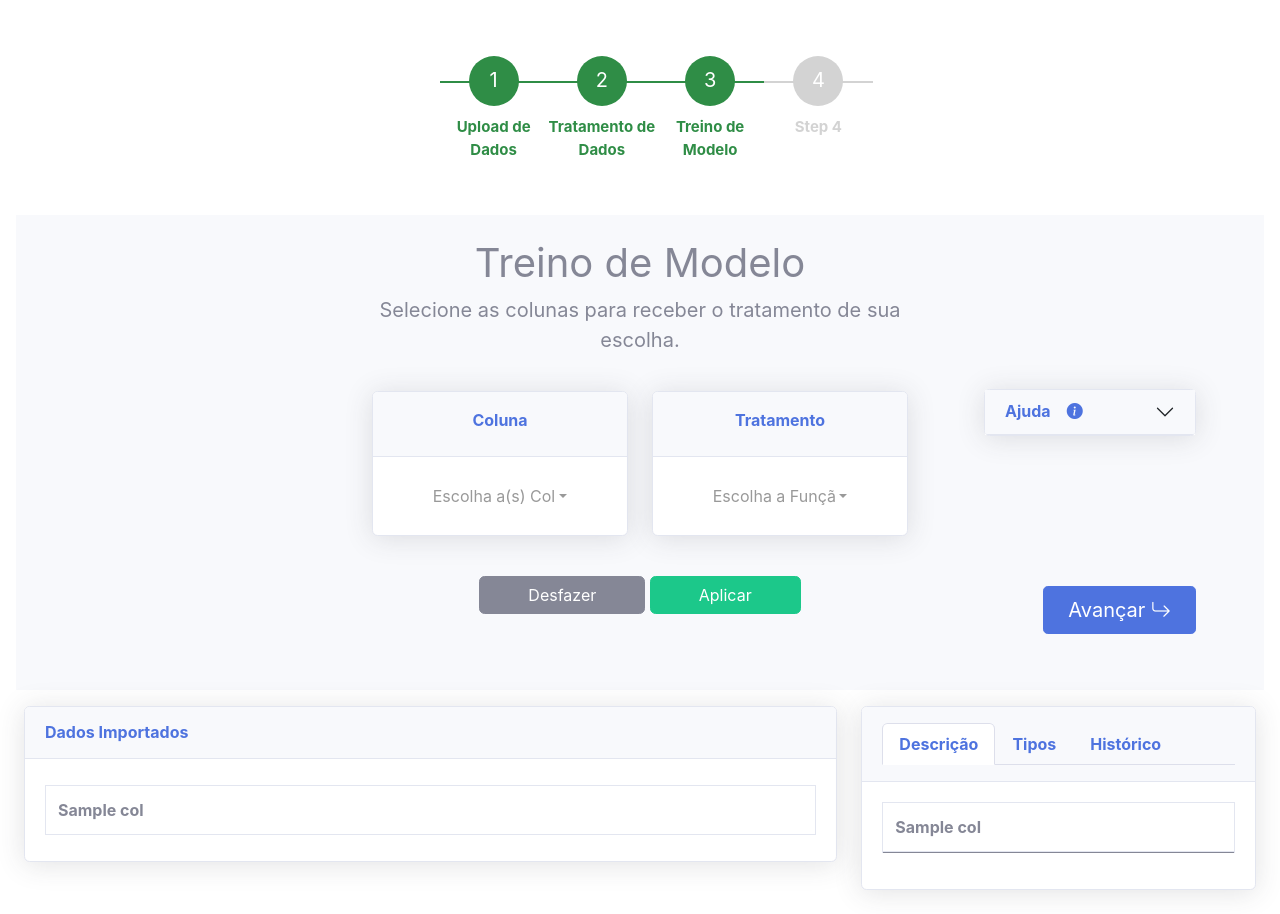
After one commit to cordeiromarcelo/UerjML, a Flask app: template app/templates/platform/train.html in a window 1280 px wide. The commit adds this page. Run offline with Flask 2, Linux system fonts and the light colour scheme; the template is opened without the code that fills it: most values are stand-ins (such as "Sample title", 1, 10 or a date in 2020); lists and menus that the app fills with data are empty; some libraries are stand-ins or nearby versions.

Commit message:
firt push

```diff
--- a/app/source/functions.py
+++ b/app/source/functions.py
@@ -1,5 +1,6 @@
 import pandas as pd
 import numpy as np
+import inspect
 
 
 class Function:
@@ -10,6 +11,10 @@ class Function:
         self.options = options
         self.description = description
         self.help_txt = help_txt
+
+        self.param_required = {}
+        for param, default in inspect.signature(function).parameters.items():
+            self.param_required[param] = '=' not in str(default)
 
     def __call__(self, *args):
         return self.function(*args)
--- a/app/templates/platform/index.html
+++ b/app/templates/platform/index.html
@@ -6,7 +6,7 @@
     <ul id="progressbar">
         <li class="active" id="step1"><strong>Upload de Dados</strong></li>
         <li id="step2"><strong>Tratamento de Dados</strong></li>
-        <li id="step3"><strong>Step 3</strong></li>
+        <li id="step3"><strong>Treino de Modelo</strong></li>
         <li id="step4"><strong>Step 4</strong></li>
     </ul>
 {% endblock %}
--- a/app/templates/platform/table.html
+++ b/app/templates/platform/preprocessing.html
@@ -13,7 +13,7 @@
     <ul id="progressbar">
         <li class="active" id="step1"><strong>Upload de Dados</strong></li>
         <li class="active" id="step2"><strong>Tratamento de Dados</strong></li>
-        <li id="step3"><strong>Step 3</strong></li>
+        <li id="step3"><strong>Treino de Modelo</strong></li>
         <li id="step4"><strong>Step 4</strong></li>
     </ul>
 {% endblock %}
@@ -96,7 +96,7 @@
             </h2>
             <div id="flush-collapseHelp" class="accordion-collapse collapse" aria-labelledby="flush-headingHelp" data-bs-parent="#accordionFlushExample">
               <div class="accordion-body" id="accordionHelp">
-                  <p>Aqui você encontrará ajuda com explicações sobre a <code>Função de tratamento</code> selecionada ao lado. Basta escolher uma!</p>
+                  <p>Aqui encontrará ajuda com explicações sobre a <code>Função de tratamento</code> selecionada ao lado. Basta escolher uma!</p>
               </div>
             </div>
           </div>
@@ -104,7 +104,7 @@
     </div>
     <div class="row align-self-end mt-2 me-4">
         <form method="POST" action="" enctype="multipart/form-data">
-            <button type="submit" value="next" class="btn btn-lg btn-primary mb-4 px-4">Avançar <i class="bi bi-arrow-return-right"></i></button>
+            <button type="submit" name="action" value="next" class="btn btn-lg btn-primary mb-4 px-4">Avançar <i class="bi bi-arrow-return-right"></i></button>
         </form>
     </div>
 {% endblock %}
--- /dev/null
+++ b/app/templates/platform/train.html
@@ -0,0 +1,329 @@
+
+{% extends "base.html" %}
+{% block title %}Table{% endblock %}
+
+{% block head %}
+    {{ super() }}
+    <link rel="stylesheet" href="{{ url_for('static', filename='css/table.css') }}">
+    <link rel="stylesheet" href="https://cdn.datatables.net/1.10.22/css/dataTables.bootstrap4.min.css">
+    <link rel="stylesheet" href="https://cdnjs.cloudflare.com/ajax/libs/bootstrap-select/1.14.0-beta3/css/bootstrap-select.min.css">
+{% endblock %}
+
+{% block steps %}
+    <ul id="progressbar">
+        <li class="active" id="step1"><strong>Upload de Dados</strong></li>
+        <li class="active" id="step2"><strong>Tratamento de Dados</strong></li>
+        <li class="active" id="step3"><strong>Treino de Modelo</strong></li>
+        <li id="step4"><strong>Step 4</strong></li>
+    </ul>
+{% endblock %}
+
+{% block action %}
+    <h1 class="display-6 fw-normal">Treino de Modelo</h1>
+    <p class="lead fw-normal">Selecione as colunas para receber o tratamento de sua escolha.</p>
+    <div class="card-body" id="form-div">
+        <form method="POST" action="" enctype="multipart/form-data">
+            <div class="row mb-3">
+                <div class="col">
+                    <div class="card shadow mb-4">
+                        <div class="card-header py-3">
+                            <label class="form-label font-weight-bold text-primary" for="col">Coluna</label>
+                        </div>
+                        <div class="card-body">
+                            <select class="selectpicker" title="Escolha a(s) Coluna(s)" multiple name="col" id="col" data-actions-box="true" data-live-search="true" data-selected-text-format="count" data-width="75%" data-dropup-auto="false" data-container="body" >
+                                {% for col in column_names %}
+                                <option value="{{col}}">{{col}}</option>
+                                {% endfor %}
+                            </select>
+                        </div>
+                    </div>
+                </div>
+                <div class="col">
+                    <div class="card shadow mb-4">
+                        <div class="card-header font-weight-bold text-primary py-3">
+                            <label class="form-label" for="process">Tratamento</label>
+                        </div>
+                        <div class="card-body treat-selector">
+                            <select class="selectpicker treat-selector" autocomplete="off" title="Escolha a Função" name="process" id="process" data-live-search="true" data-width="75%" data-dropup-auto="false" data-container="body">
+                            {% for key, values in funcs.items() %}
+                                <optgroup label="{{key}}">
+                                  {% for func in values %}
+                                    <option value="{{func}}">{{func}}</option>
+                                  {% endfor %}
+                                </optgroup>
+                              {% endfor %}
+                            </select>
+                        </div>
+                    </div>
+                </div>
+            </div>
+            <div class="modal fade" id="staticBackdrop" data-bs-backdrop="static" data-bs-keyboard="false" tabindex="-1" aria-labelledby="staticBackdropLabel" aria-hidden="true">
+              <div class="modal-dialog modal-dialog-centered">
+                <div class="modal-content">
+                  <div class="modal-header">
+                    <h1 class="modal-title fs-5" id="staticBackdropLabel">Condição da Função</h1>
+                  </div>
+                  <div class="modal-body" id="opt-body">
+                      <p>This triggers a popover on click.</p>
+                      <hr>
+                      <label for="opt">Selecione</label>
+                      <select class="form-select" name="opt" id="opt">
+                        <option selected>vazio</option>
+                      </select>
+                  </div>
+                  <div class="modal-footer">
+                    <button type="button" class="btn btn-primary" data-bs-dismiss="modal">Concluído</button>
+                  </div>
+                </div>
+              </div>
+            </div>
+            <button type="submit" name="action" value="undo" class="btn btn-secondary mb-3 px-5">Desfazer</button>
+            <button type="submit" name="action" value="apply" class="btn btn-success mb-3 px-5">Aplicar</button>
+        </form>
+    </div>
+{% endblock %}
+
+{% block right %}
+    <div class="row my-auto px-lg-5 px-md-0 px-3">
+        <div class="card shadow accordion accordion-flush p-0" id="accordionFlushHelp">
+          <div class="accordion-item">
+            <h2 class="accordion-header" id="flush-headingHelp">
+              <button class="accordion-button collapsed card-header font-weight-bold text-primary"  type="button" data-bs-toggle="collapse" data-bs-target="#flush-collapseHelp" aria-expanded="false" aria-controls="flush-collapseHelp">
+                Ajuda <i class="bi bi-info-circle-fill ms-3"
+              data-bs-toggle="tooltip" data-bs-html="true" data-bs-placement="left"
+                         title="Aqui você encontrará ajuda com <b>explicações</b> sobre a <br> <code>Função de tratamento</code> selecionada ao lado. <b>Basta escolher uma!</b>"></i>
+              </button>
+            </h2>
+            <div id="flush-collapseHelp" class="accordion-collapse collapse" aria-labelledby="flush-headingHelp" data-bs-parent="#accordionFlushExample">
+              <div class="accordion-body" id="accordionHelp">
+                  <p>Aqui você encontrará ajuda com explicações sobre a <code>Função de tratamento</code> selecionada ao lado. Basta escolher uma!</p>
+              </div>
+            </div>
+          </div>
+        </div>
+    </div>
+    <div class="row align-self-end mt-2 me-4">
+        <form method="POST" action="" enctype="multipart/form-data">
+            <button type="submit" value="next" class="btn btn-lg btn-primary mb-4 px-4">Avançar <i class="bi bi-arrow-return-right"></i></button>
+        </form>
+    </div>
+{% endblock %}
+
+{% block content %}
+    <div class="container-fluid">
+        <div class="row">
+            <div class="col-12 col-md-8">
+                <div class="card shadow mb-4">
+                    <div class="card-header py-3">
+                        <h6 class="m-0 font-weight-bold text-primary">Dados Importados</h6>
+                    </div>
+                    <div class="card-body">
+                        <div class="table-responsive text-nowrap">
+                            <table class="table table-bordered table-hover" id="sortTable">
+                                {% if len(row_data) == 1000 %}
+                                <caption>Somente as primeiras 1000 linhas</caption>
+                                {% endif %}
+                                <thead>
+                                <tr>
+                                    {% for col in column_names %}
+                                    <th>{{col}}</th>
+                                    {% endfor %}
+                                </tr>
+                                </thead>
+                                <tbody>
+                                {% for row in row_data %}
+                                <tr>
+                                    {% for col, row_ in zip(column_names, row) %}
+                                    <td>{{row_}}</td>
+                                    {% endfor %}
+                                </tr>
+                                {% endfor %}
+                                </tbody>
+                            </table>
+                        </div>
+                    </div>
+                </div>
+            </div>
+            <div class="col-12 col-md-4">
+                <div class="card shadow mb-4">
+                    <div class="card-header py-3">
+                        <nav>
+                          <div class="nav nav-tabs" id="nav-tab" role="tablist">
+                            <a class="nav-item nav-link font-weight-bold text-primary active" id="nav-home-tab" data-toggle="tab" href="#nav-home" role="tab" aria-controls="nav-home" aria-selected="true">Descrição</a>
+                            <a class="nav-item nav-link font-weight-bold text-primary" id="nav-profile-tab" data-toggle="tab" href="#nav-profile" role="tab" aria-controls="nav-profile" aria-selected="false">Tipos</a>
+                            <a class="nav-item nav-link font-weight-bold text-primary" id="nav-history-tab" data-toggle="tab" href="#nav-history" role="tab" aria-controls="nav-history" aria-selected="false">Histórico</a>
+                          </div>
+                        </nav>
+                    </div>
+                    <div class="card-body tab-content" id="nav-tabContent">
+                        <div class="tab-pane fade show active" id="nav-home" role="tabpanel" aria-labelledby="nav-home-tab">
+                            <div class="table-responsive text-nowrap">
+                                <table class="table table-bordered table-hover">
+                                    <thead>
+                                    <tr>
+                                        {% for col in describe_columns %}
+                                        <th>{{col}}</th>
+                                        {% endfor %}
+                                    </tr>
+                                    </thead>
+                                    <tbody>
+                                    {% for row in describe_data %}
+                                    <tr>
+                                        {% for col, row_ in zip(describe_columns, row) %}
+                                        <td>{{row_}}</td>
+                                        {% endfor %}
+                                    </tr>
+                                    {% endfor %}
+                                    </tbody>
+                                </table>
+                            </div>
+                        </div>
+                        <div class="tab-pane fade" id="nav-profile" role="tabpanel" aria-labelledby="nav-profile-tab">
+                            <div class="table-responsive text-nowrap">
+                                <table class="table table-bordered table-hover">
+                                    <thead>
+                                    <tr>
+                                        {% for col in dtypes_columns %}
+                                        <th>{{col}}</th>
+                                        {% endfor %}
+                                    </tr>
+                                    </thead>
+                                    <tbody>
+                                    {% for row in dtypes_data %}
+                                    <tr>
+                                        {% for col, row_ in zip(dtypes_columns, row) %}
+                                        <td>{{row_}}</td>
+                                        {% endfor %}
+                                    </tr>
+                                    {% endfor %}
+                                    </tbody>
+                                </table>
+                            </div>
+                        </div>
+                        <div class="tab-pane fade" id="nav-history" role="tabpanel" aria-labelledby="nav-history-tab">
+                            <div class="table-responsive text-nowrap">
+                                <table class="table table-bordered table-hover">
+                                    <thead>
+                                    <tr>
+                                        {% for col in history_columns %}
+                                        <th>{{col}}</th>
+                                        {% endfor %}
+                                    </tr>
+                                    </thead>
+                                    <tbody>
+                                    {% for row in history_data %}
+                                    <tr>
+                                        {% for col, row_ in zip(dtypes_columns, row) %}
+                                        <td>{{row_}}</td>
+                                        {% endfor %}
+                                    </tr>
+                                    {% endfor %}
+                                    </tbody>
+                                </table>
+                            </div>
+                        </div>
+                    </div>
+                </div>
+            </div>
+        </div>
+    </div>
+
+{% endblock %}
+
+{% block scripts %}
+    {{ super() }}
+    <script src="https://cdn.datatables.net/1.10.22/js/jquery.dataTables.min.js"></script>
+    <script src="https://cdn.datatables.net/1.10.22/js/dataTables.bootstrap4.min.js"></script>
+    <script src="https://cdnjs.cloudflare.com/ajax/libs/bootstrap-select/1.14.0-beta3/js/bootstrap-select.min.js"></script>
+
+    <script>
+        $('#sortTable').DataTable();
+    </script>
+
+    <script>
+        $('#nav-tab a').on('click', function (e) {
+          e.preventDefault()
+          $(this).tab('show')
+        })
+    </script>
+
+    <script>
+    $(document).ready(function() {
+
+        $('select.treat-selector').selectpicker('destroy').val('default').selectpicker('update');
+
+        var $select = $("select.treat-selector");
+        $select.selectpicker();
+
+        // declare global variable to store the initial value of my select
+        var initVal;
+        var cond = {{ list(options.keys())|tojson }};
+
+        // when the select dropdown opens, store the current value in initVal
+        $select.on('show.bs.select', function () {
+            initVal = $(this).val().toString();
+            console.log('initial value is ' + initVal);
+        });
+
+        // when the select dropdown is closed, store the current value in val
+        $select.on("hide.bs.select", function() {
+            const val = $(this).val().toString();
+            console.log('current value is ' + val);
+
+            let help_json = {{ help_texts|tojson }};
+            if (val !== ''){
+                let text_html = "<code>".concat(val, "</code>: ", help_json[val])
+                $("#accordionHelp").find('p').html(text_html)
+            }
+
+            if (cond.includes(val)) {
+                console.log("new");
+                $('#staticBackdrop').modal('show');
+
+                let opt_json = {{ options|tojson }};
+                let opt_values = opt_json[val];
+
+                let dscpt_json = {{ options_descriptions|tojson }};
+                let dscpt_value = dscpt_json[val];
+
+                $("#opt").empty()
+                $("#opt-body").find('p').text(dscpt_value)
+
+                $.each(opt_values, function(value, key) {
+                  $("#opt").append($("<option></option>")
+                     .attr("value", key).text(key));
+                });
+
+                var $modal_opts = $("#opt");
+                let opt = $modal_opts.val();
+
+                $modal_opts.on("blur", function() {
+                    opt = $(this).val();
+                    console.log(opt)
+                    $("div.treat-selector > button > div > div > div").text(val.concat(" (", opt, ")"))
+                });
+                console.log(opt)
+                $("div.treat-selector > button > div > div > div").text(val.concat(" (", opt, ")"))
+            }
+        });
+
+        const modal_div = $("#form-div");
+        let error_msg = "{{ error_msg }}"
+        if (error_msg !== "Erro: ") {
+            console.log("{{ error_msg }}");
+            modal_div.append($("<p></p>").attr("class", "text-danger").text(error_msg));
+        }
+    });
+    </script>
+    <script>
+    var tooltipTriggerList = [].slice.call(document.querySelectorAll('[data-bs-toggle="tooltip"]'))
+    var tooltipList = tooltipTriggerList.map(function (tooltipTriggerEl) {
+      return new bootstrap.Tooltip(tooltipTriggerEl)
+})
+    </script>
+
+{% endblock %}
+
+{% block footer %}
+    {{ super() }}
+{% endblock %}
```
Also changed, not shown: app/platform/routes.py (+41 -6 lines).
